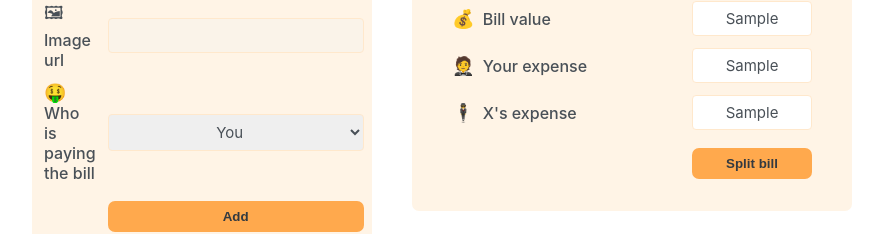
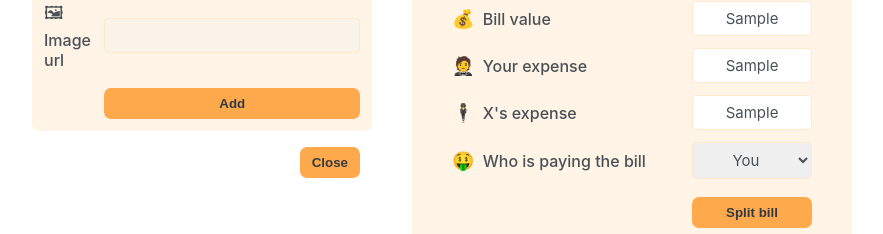
Before and after one commit to bylevskijSV/eat-n-split, a React (Create React App) app: page / in a window 1280 px wide. Both pictures are taken after typing "Sample", "Sample", "Sample" into the empty fields and a click on the button "Add friend". Shown: the part 221-455 px from the top of the page, without its empty margins (198-1081 px from the left). Built offline with nearby package versions, Linux system fonts and the light colour scheme.

Commit message:
move select who paying the bill in FormSplitBill

```diff
--- a/src/FormAddFriend.js
+++ b/src/FormAddFriend.js
@@ -9,12 +9,6 @@ export default function FormAddFriend() {
       <label>🖼 Image url</label>
       <input type="text" disabled />
 
-      <label>🤑 Who is paying the bill</label>
-      <select>
-        <option value="user">You</option>
-        <option value="friend">X</option>
-      </select>
-
       <Button>Add</Button>
     </form>
   );
--- a/src/FormSplitBill.js
+++ b/src/FormSplitBill.js
@@ -14,6 +14,12 @@ export default function FormSplitBill() {
       <label>🕴 X's expense</label>
       <input type="text" />
 
+      <label>🤑 Who is paying the bill</label>
+      <select>
+        <option value="user">You</option>
+        <option value="friend">X</option>
+      </select>
+
       <Button>Split bill</Button>
     </form>
   );
```
